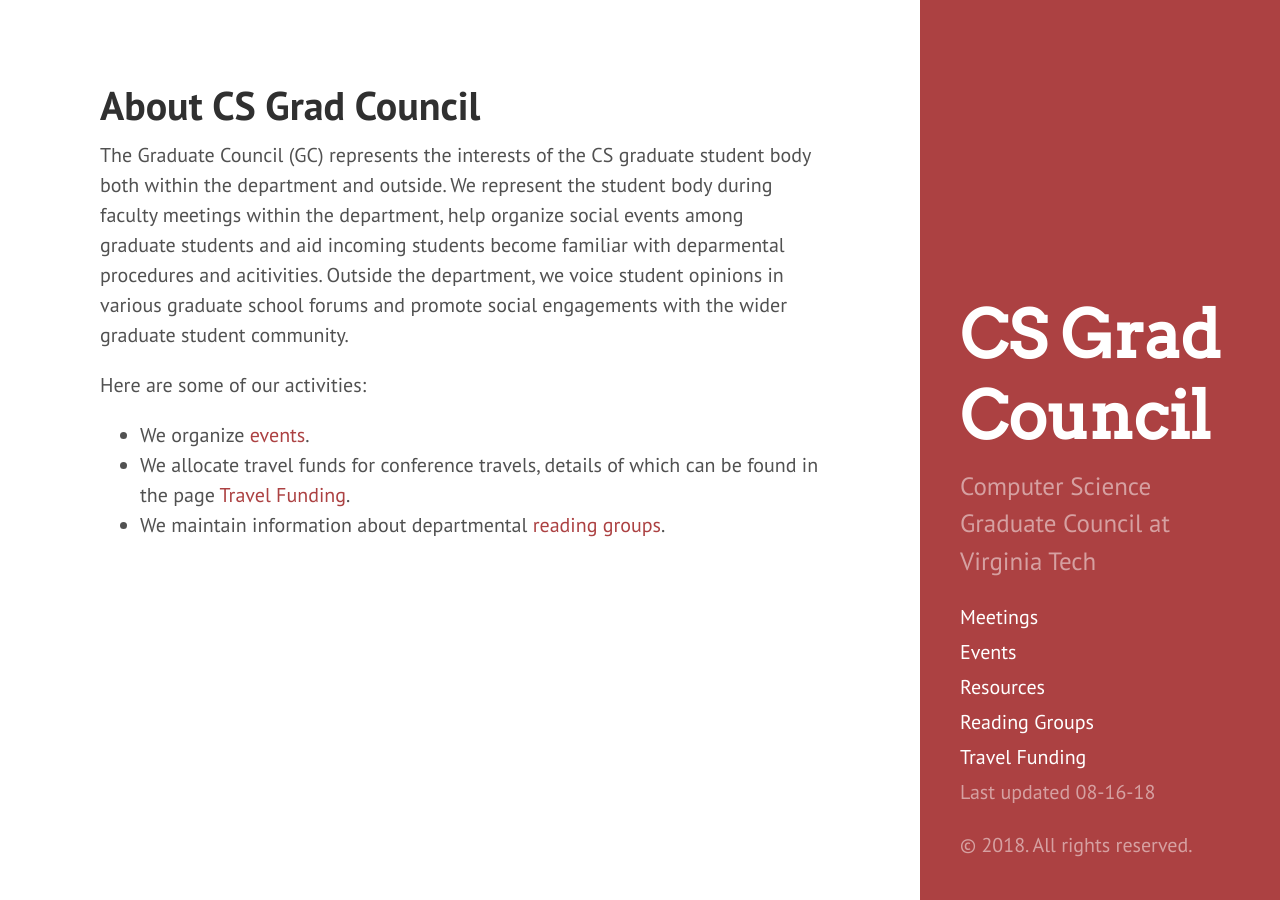
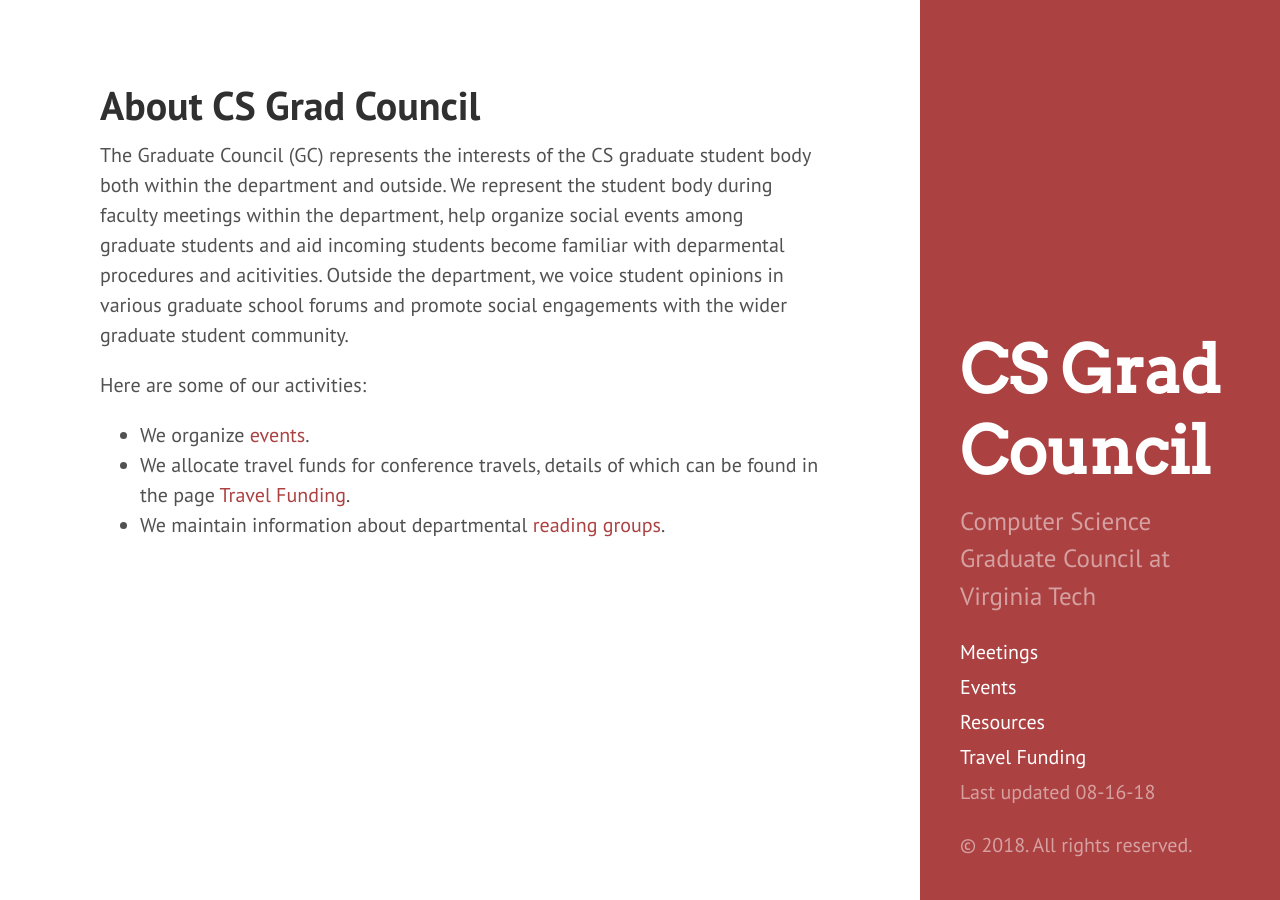
Before and after one commit to CSGraduateCouncil-VirginiaTech/csgc-website, a Jekyll site: the page built from csgc-jekyll-src/index.md, in a window 1280 px wide. Built offline with Jekyll 4.4.1, drawn with Linux system fonts in a browser that asks for light colours.

```diff
--- a/csgc-jekyll-src/_config.yml
+++ b/csgc-jekyll-src/_config.yml
@@ -26,8 +26,6 @@ main_pages:
     title: "Events"
   - url: "/resources/"
     title: "Resources"
-  - url: "/ReadingGroups/"
-    title: "Reading Groups"
   - url: "/travel_funding/"
     title: "Travel Funding"
 twitter_username:
```
Also changed, not shown: csgc-jekyll-src/resources.md (+1 -0 lines).
